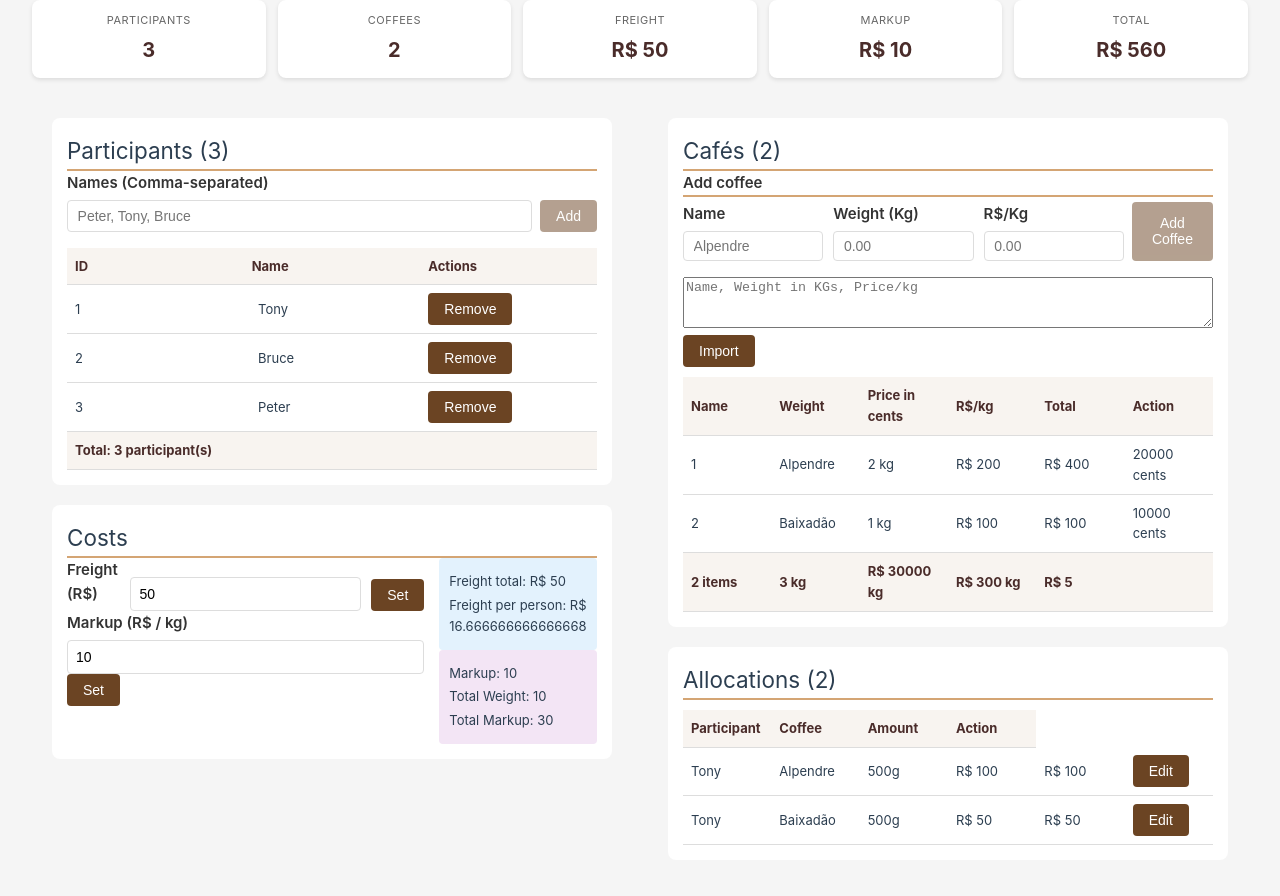
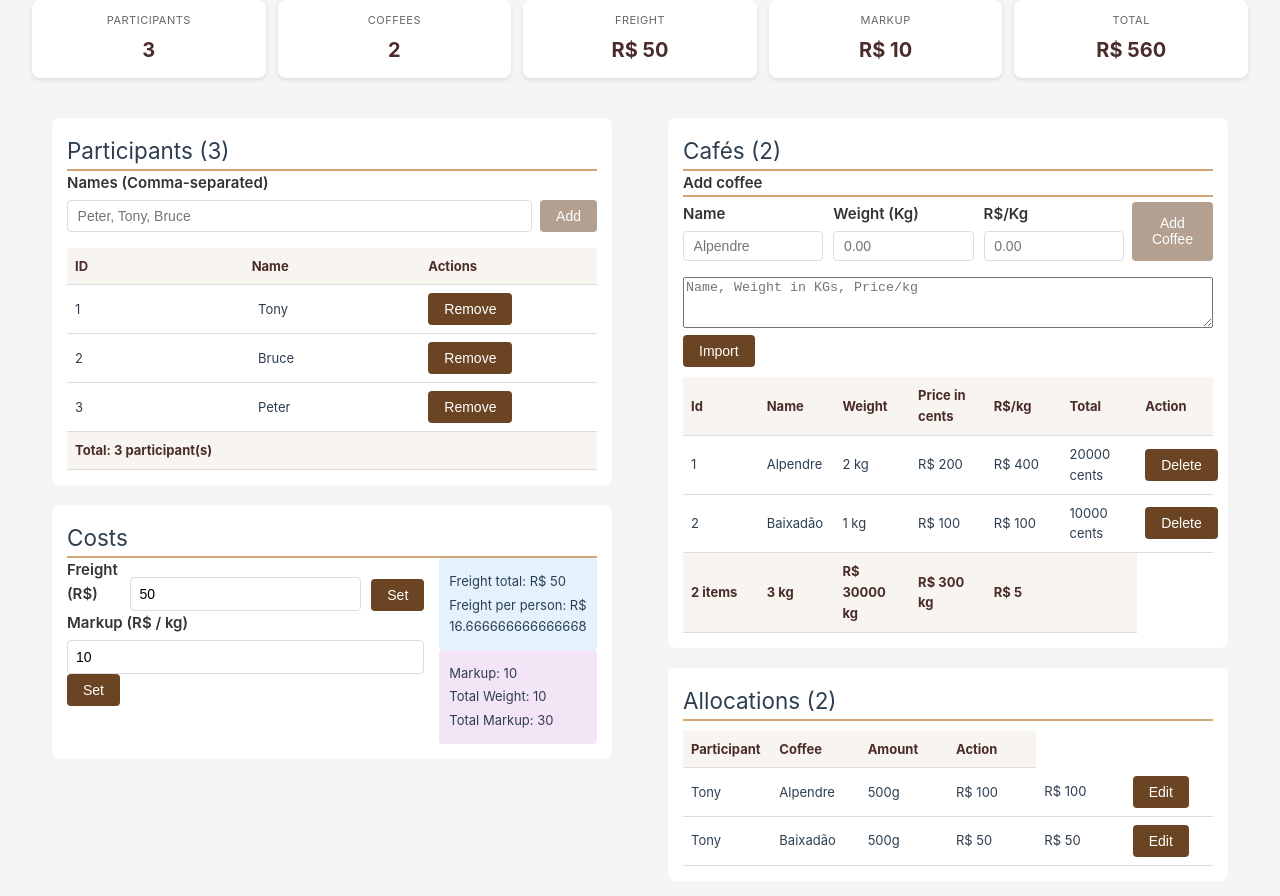
Before and after one commit to paulograbin/coffee, a Vue app: page /#/ in a window 1280 px wide. Shown: the top 896 px of the page. Built offline with nearby package versions, Linux system fonts and the light colour scheme; the HTML template or start-up script is replaced by a standard one.

Commit message:
Restore delete coffee feature

```diff
--- a/src/components/CoffeeTable.vue
+++ b/src/components/CoffeeTable.vue
@@ -27,7 +27,7 @@ function addCoffee() {
 }
 
 function removeCoffee(coffeeId: number) {
-  // store.removeCoffee(coffeeId)
+  purchaseStore.removeCoffee(coffeeId)
 }
 
 const totalWeight = computed(() =>
@@ -131,6 +131,7 @@ function importCoffeeCsv() {
     <table v-if="purchaseStore.purchase.coffees.length > 0">
       <thead>
         <tr>
+          <th>Id</th>
           <th>Name</th>
           <th>Weight</th>
           <th>Price in cents</th>
@@ -147,10 +148,10 @@ function importCoffeeCsv() {
           <td>R$ {{ c.price }}</td>
           <td>R$ {{ c.weight * c.price }}</td>
           <td>{{ c.priceInCents }} cents</td>
-          <!--          <td>-->
-          <!--            <button class="edit-btn">Edit</button>-->
-          <!--            <button class="delete-btn" @click="removeCoffee(c.id)">Delete</button>-->
-          <!--          </td>-->
+          <td>
+<!--            <button class="edit-btn">Edit</button>-->
+            <button class="delete-btn" @click="removeCoffee(c.id)">Delete</button>
+          </td>
         </tr>
       </tbody>
       <tfoot>
```
